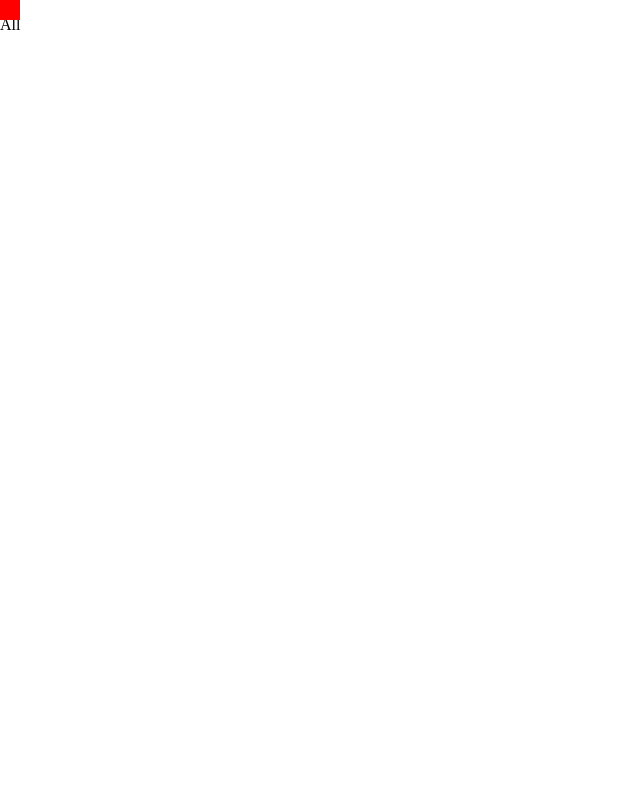
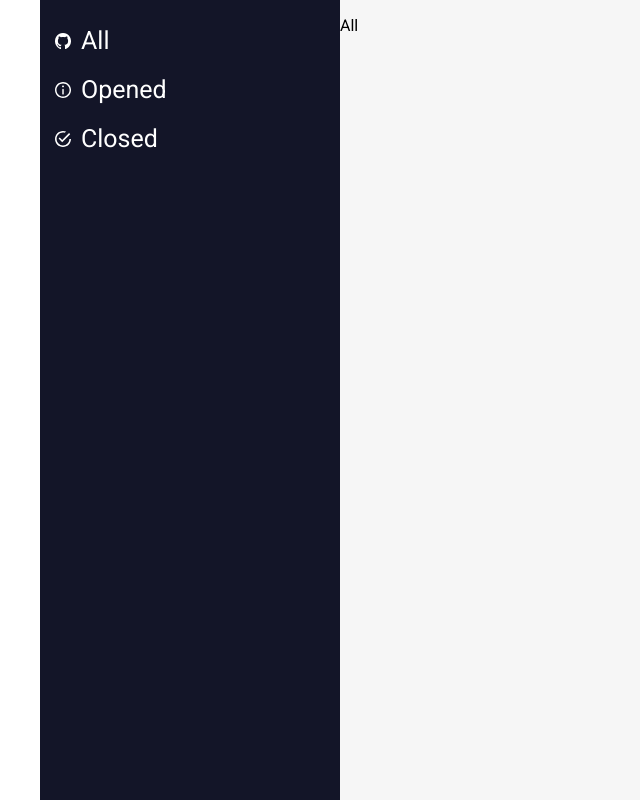
Before and after one commit to lukwys/gh_issues_app, a React (Create React App) app: page / in a window 1280 px wide. Shown: the whole page, without its empty margins (0-640 px from the left). Built offline with nearby package versions, Linux system fonts and the light colour scheme.

Commit message:
adjust layout

```diff
--- a/public/index.html
+++ b/public/index.html
@@ -10,6 +10,7 @@
       content="Web site created using create-react-app"
     />
     <link rel="apple-touch-icon" href="%PUBLIC_URL%/logo192.png" />
+    <link href='http://fonts.googleapis.com/css?family=Roboto' rel='stylesheet' type='text/css'>
     <!--
       manifest.json provides metadata used when your web app is installed on a
       user's mobile device or desktop. See https://developers.google.com/web/fundamentals/web-app-manifest/
--- a/src/app.scss
+++ b/src/app.scss
@@ -2,8 +2,13 @@
 
 body {
   margin: 0;
+  font-family: 'Roboto', sans-serif;
 }
 
 .app {
   display: flex;
+  max-width: 1200px;
+  height: 100vh;
+  margin: 0 auto;
+  background-color: #f6f6f6;
 }
--- a/src/components/SideBar.jsx
+++ b/src/components/SideBar.jsx
@@ -1,17 +1,24 @@
 import React, { useState } from 'react';
 import { Navigation } from './Navigation';
+import menu_icon from '../assets/menu.png';
+import cross_icon from '../assets/cross-mark.png';
 import './side-bar.scss'
 
 export const SideBar = () => {
   const [isMenuActive, setMenuActive] = useState(false);
+  const [activeIcon, setActiveIcon] = useState(menu_icon);
 
   const onHamburgerClick = () => {
+    setActiveIcon(!isMenuActive ? cross_icon : menu_icon);
     setMenuActive(!isMenuActive);
   }
 
   return (
     <section className={`side-bar ${isMenuActive ? 'side-bar--active' : ''}`}>
-      <div className="side-bar__hamburger" onClick={onHamburgerClick}></div>
+      <div className="side-bar__hamburger-wrapper" onClick={onHamburgerClick}>
+        <img className="side-bar__hamburger-icon" src={activeIcon} alt="menu icon"/>
+        <p className={activeIcon}></p>
+      </div>
       <Navigation />
     </section>
   )
--- a/src/components/side-bar.scss
+++ b/src/components/side-bar.scss
@@ -10,11 +10,27 @@
     margin-left: 0;
   }
 
-  &__hamburger {
+  &__hamburger-wrapper {
     position: absolute;
     right: -20px;
     width: 20px;
     height: 20px;
-    background-color: red;
+  }
+
+  &__hamburger-icon {
+    width: 100%;
+    height: 100%;
   }
 }
+
+@media (min-width: 768px){
+  .side-bar {
+    width: 25%;
+    margin-left: 0;
+    position: relative;
+
+    &__hamburger-wrapper {
+      display: none;
+    }
+  }
+}
```
Also changed, not shown: src/assets/cross-mark.png (added), src/assets/menu.png (added).
